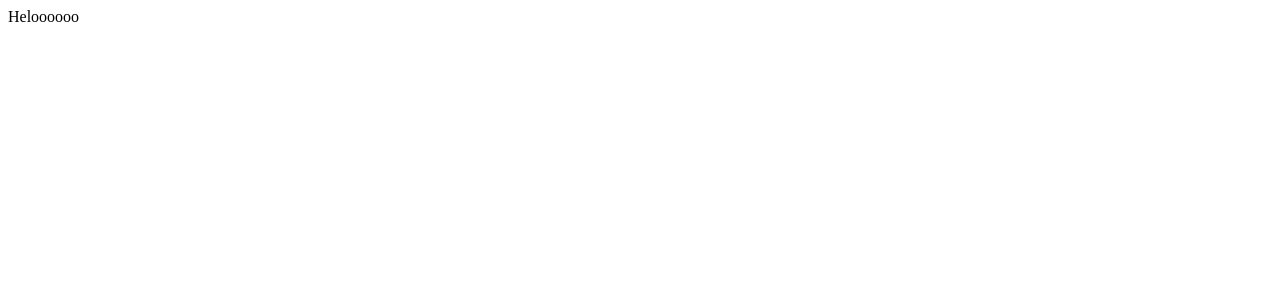
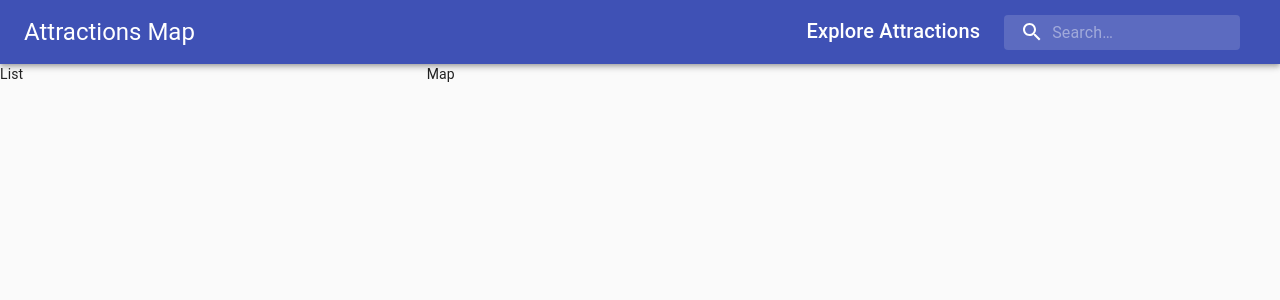
Before and after one commit to ArtusU/attractions_map, a React (Create React App) app: page / in a window 1280 px wide. Shown: the top 300 px of the page. Built offline with nearby package versions, Linux system fonts and the light colour scheme.

Commit message:
Header.js

```diff
--- a/public/index.html
+++ b/public/index.html
@@ -11,7 +11,7 @@
     />
     <link rel="apple-touch-icon" href="%PUBLIC_URL%/logo192.png" />
     <link rel="manifest" href="%PUBLIC_URL%/manifest.json" />
-    <title>React App</title>
+    <title>Attractions Map</title>
   </head>
   <body>
     <noscript>You need to enable JavaScript to run this app.</noscript>
--- a/src/App.js
+++ b/src/App.js
@@ -1,11 +1,26 @@
 import React from 'react';
+import { CssBaseline, Grid } from '@material-ui/core';
+
+import Header from './components/Header/Header';
+import List from './components/List/List';
+import Map from './components/Map/Map';
+
 
 const App = () => {
-    return (
-        <div>
-            <div>Heloooooo</div>
-        </div>
-    );
+  return (
+    <div>
+      <CssBaseline />
+      <Header/>
+      <Grid container spacing={3} style={{ width: '100%' }}>
+        <Grid item xs={12} md={4}>
+          <List />
+        </Grid>
+        <Grid item xs={12} md={8}>
+          <Map />
+        </Grid>
+      </Grid>
+    </div>
+  );
 }
 
 export default App;
--- /dev/null
+++ b/src/components/Header/Header.jsx
@@ -0,0 +1,34 @@
+import React from 'react';
+import { Autocomplete } from '@react-google-maps/api';
+import { AppBar, Toolbar, Typography, InputBase, Box } from '@material-ui/core';
+import SearchIcon from '@material-ui/icons/Search';
+
+import useStyles from './styles';
+
+const Header = () => {
+  const classes = useStyles();
+    return (
+      <AppBar position='static'>
+        <Toolbar className={classes.toolbar}>
+          <Typography variant="h5" className={classes.title}>
+          Attractions Map
+          </Typography>
+          <Box display="flex">
+          <Typography variant="h6" className={classes.title}>
+            Explore Attractions
+          </Typography>
+          {/* <Autocomplete> */}
+            <div className={classes.search}>
+            <div className={classes.searchIcon}>
+                <SearchIcon />
+            </div>
+            <InputBase placeholder="Search…" classes={{ root: classes.inputRoot, input: classes.inputInput }} />
+            </div>
+          {/* </Autocomplete> */}
+          </Box>
+        </Toolbar>
+      </AppBar>
+    );
+}
+
+export default Header;
--- /dev/null
+++ b/src/components/Header/styles.js
@@ -0,0 +1,32 @@
+import { alpha, makeStyles } from '@material-ui/core/styles';
+
+export default makeStyles((theme) => ({
+  title: {
+    display: 'none',
+    [theme.breakpoints.up('sm')]: {
+      display: 'block',
+    },
+  },
+  search: {
+    position: 'relative',
+    borderRadius: theme.shape.borderRadius,
+    backgroundColor: alpha(theme.palette.common.white, 0.15),
+    '&:hover': { backgroundColor: alpha(theme.palette.common.white, 0.25) },
+    marginRight: theme.spacing(2),
+    marginLeft: 0,
+    width: '100%',
+    [theme.breakpoints.up('sm')]: { marginLeft: theme.spacing(3), width: 'auto' },
+  },
+  searchIcon: {
+    padding: theme.spacing(0, 2), height: '100%', position: 'absolute', pointerEvents: 'none', display: 'flex', alignItems: 'center', justifyContent: 'center',
+  },
+  inputRoot: {
+    color: 'inherit',
+  },
+  inputInput: {
+    padding: theme.spacing(1, 1, 1, 0), paddingLeft: `calc(1em + ${theme.spacing(4)}px)`, transition: theme.transitions.create('width'), width: '100%', [theme.breakpoints.up('md')]: { width: '20ch' },
+  },
+  toolbar: {
+    display: 'flex', justifyContent: 'space-between',
+  },
+}));
--- /dev/null
+++ b/src/components/List/List.jsx
@@ -0,0 +1,11 @@
+import React from 'react'
+
+const List = () => {
+    return (
+        <div>
+            <div>List</div>
+        </div>
+    );
+}
+
+export default List;
--- /dev/null
+++ b/src/components/Map/Map.jsx
@@ -0,0 +1,11 @@
+import React from 'react'
+
+const Map = () => {
+    return (
+        <div>
+            <div>Map</div>
+        </div>
+    );
+}
+
+export default Map;
```
Also changed, not shown: src/components/PlaceDetails/Place.jsx (added, +11 -0 lines), src/components/List/styles.js (added), src/components/Map/styles.js (added), src/components/PlaceDetails/styles.js (added).
